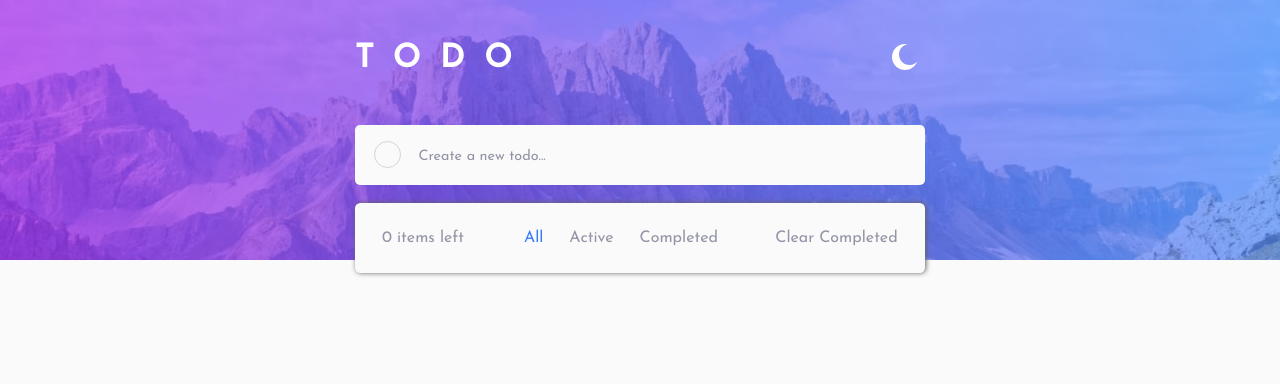
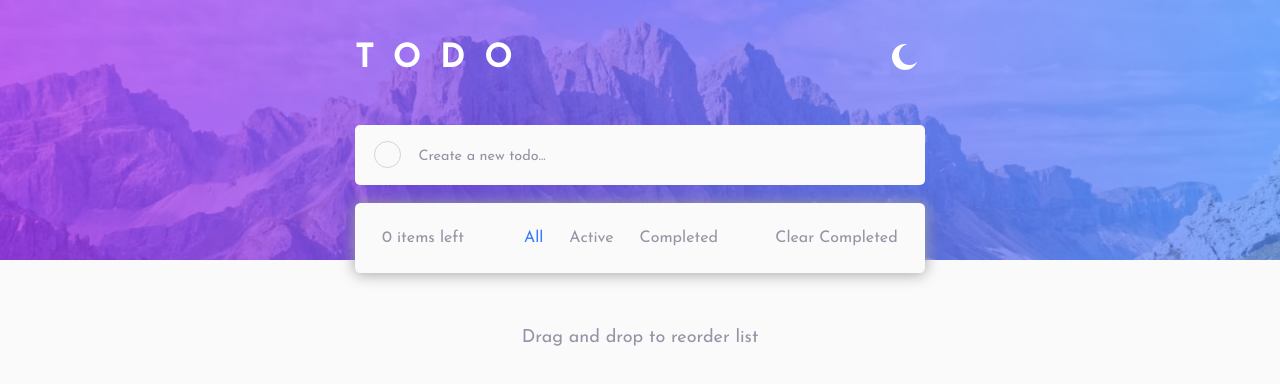
Before and after one commit to Holulosamo/todo-app, a React (Vite) app: page / in a window 1280 px wide. Shown: the top 384 px of the page. Built offline with nearby package versions, Linux system fonts and the light colour scheme.

Commit message:
finishing todo app

```diff
--- a/src/App.css
+++ b/src/App.css
@@ -7,12 +7,13 @@
     --backgrounds: hsl(0, 0%, 98%);
     --background-image-mb: url(./assets/images/bg-mobile-light.jpg) no-repeat;
     --background-image-desk: url(./assets/images/bg-desktop-light.jpg) no-repeat;
-    --box-shadow: 1px 0 5px rgb(100, 99, 99);
+    --box-shadow: 0px 1px 15px rgb(160, 160, 160);
     --letter-color: hsl(235, 21%, 11%);
     --hover-clear: hsl(235, 19%, 35%);
     --hover-status: hsl(235, 21%, 11%);
     --border-color: hsl(233, 11%, 84%);
     --span-and-status: hsl(236, 9%, 61%);
+    --info-text: hsl(236, 9%, 61%);
 
 
     /* Typography */
@@ -24,11 +25,12 @@
     --backgrounds: hsl(235, 24%, 19%);
     --background-image-mb: url(./assets/images/bg-mobile-dark.jpg) no-repeat;
     --background-image-desk: url(./assets/images/bg-desktop-dark.jpg) no-repeat;
-    --box-shadow: none;
+    --box-shadow: 0 5px 50px hsl(0, 0%, 2%);
     --letter-color: hsl(233, 11%, 84%);
     --hover-clear: hsl(236, 33%, 92%);
     --hover-status: hsl(0, 0%, 98%);
     --border-color: hsl(233, 14%, 35%);
+    --info-text: hsl(233, 14%, 35%);
 }
 
 html, body, #root, .section-light, .section{
@@ -210,9 +212,6 @@ body{
     color: var(--span-and-status);
 }
 
-.clear-btn:hover{
-    color: var(--hover)
-}
 
 .todo-status{
     position: absolute;
@@ -244,8 +243,10 @@ body{
     color: var(--bright-blue);
 }
 
-.label-text:hover{
-    color: var(--hover-status);
+
+.info-text{
+    margin-top: 150px;
+    color: var(--info-text);
 }
 
 @media screen and (min-width: 768px) {
@@ -268,9 +269,20 @@ body{
         display: flex;
         gap: 1em;
     }
+
+    .info-text{
+    margin-top: 55px;
+    }
 }
 
-@media screen and (min-width: 1024px) {
+@media screen and (hover:hover) {
+    .todo-checkbox:not(:checked):hover{
+    background:
+    linear-gradient(var(--backgrounds) 0 0) padding-box,
+    linear-gradient(140deg, hsl(192, 100%, 67%), hsl(280, 87%, 65%)) border-box;
+    border: 1px solid transparent;
+    }
+
     .btn-delete{
         display: none;
     }
@@ -278,4 +290,12 @@ body{
     .todo-list-item:hover > .btn-delete{
         display: block;
     }
+
+    .clear-btn:hover{
+    color: var(--hover)
+    }
+
+    .label-text:hover{
+    color: var(--hover-status);
+    }
 }
--- a/src/components/TodoContainer.jsx
+++ b/src/components/TodoContainer.jsx
@@ -71,6 +71,7 @@ export default function TodoContainer({
             clearAll={clearAll}
           />
         </article>
+        <span className="info-text">Drag and drop to reorder list</span>
       </DragDropContext>
     );
 }
```
